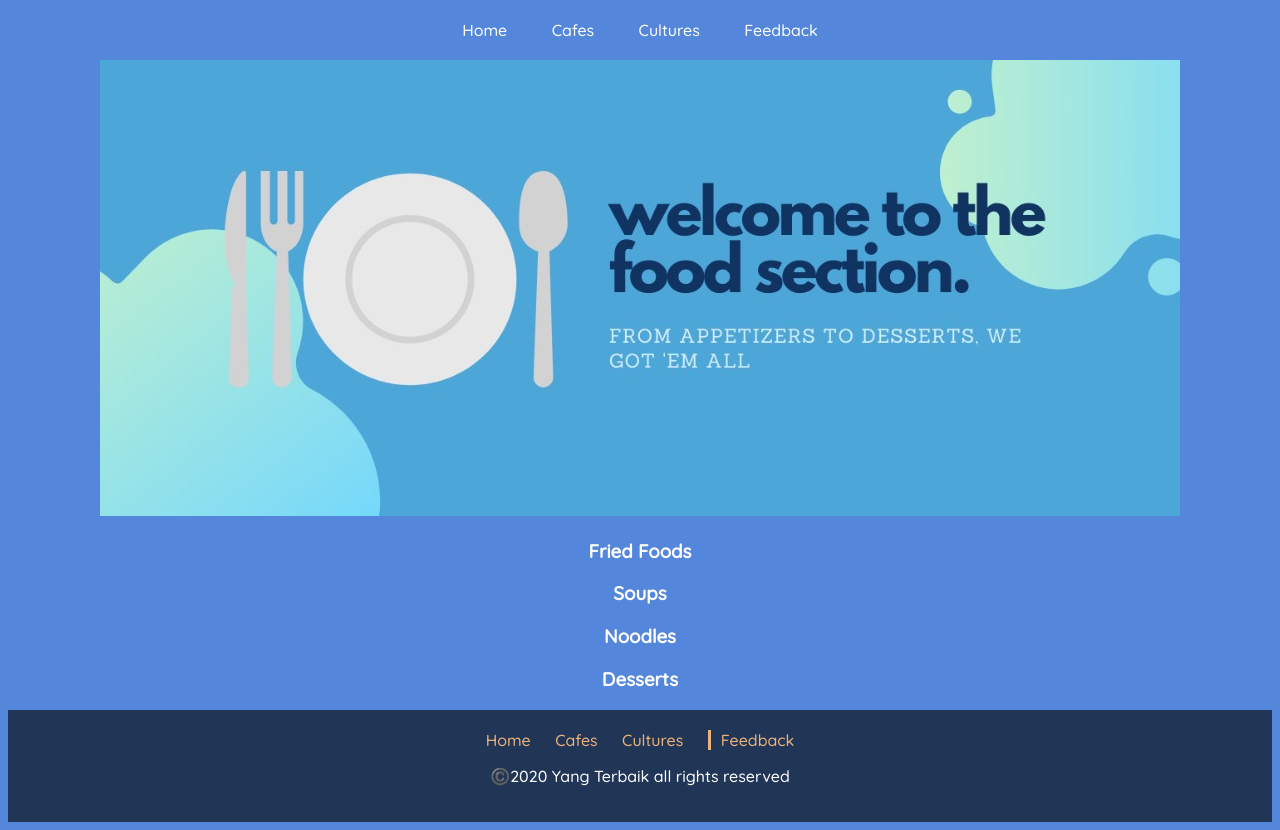
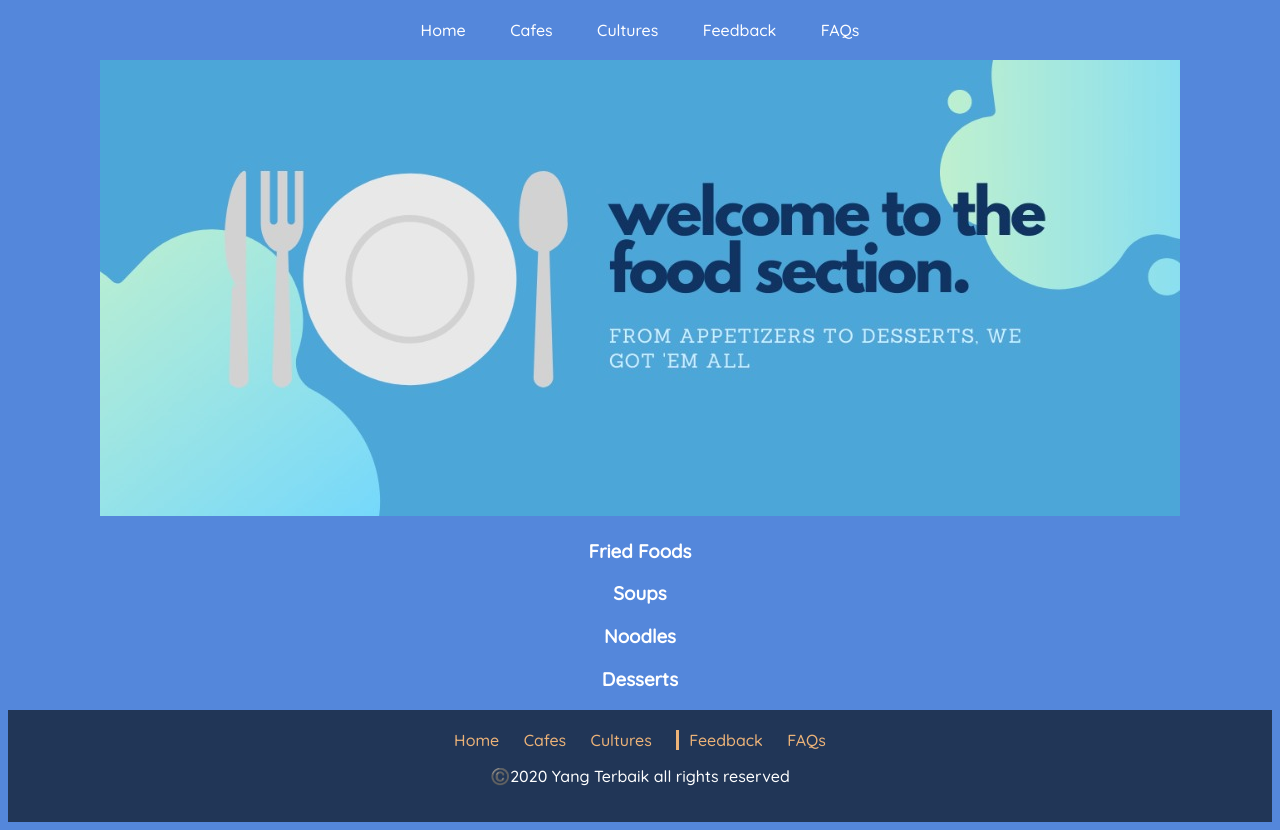
Before and after one commit to afifanshuri/IIUMFoodRecommender, a plain HTML site: page foodsection.html in a window 1280 px wide. Drawn offline with nearby package versions, Linux system fonts and the light colour scheme.

Commit message:
Update foodsection.html

```diff
--- a/foodsection.html
+++ b/foodsection.html
@@ -18,6 +18,7 @@
     <a href="cafesection.html">Cafes</a>
     <a href="culturesection.html">Cultures</a>
     <a href="feedbacksection.html">Feedback</a>
+    <a href="faqsection.html">FAQs</a>
   </nav>
 
     <!--banner section-->
@@ -120,6 +121,7 @@
     <a href="cafesection.html">Cafes</a>
     <a href="culturesection.html">Cultures</a>
     <a href="feedbacksection.html" style="border-left:solid; padding-left: 10px;">Feedback</a>
+    <a href="faqsection.html">FAQs</a>
     <p style="font-size:1em;">©️2020 Yang Terbaik all rights reserved</p>
   </footer>
 
```
